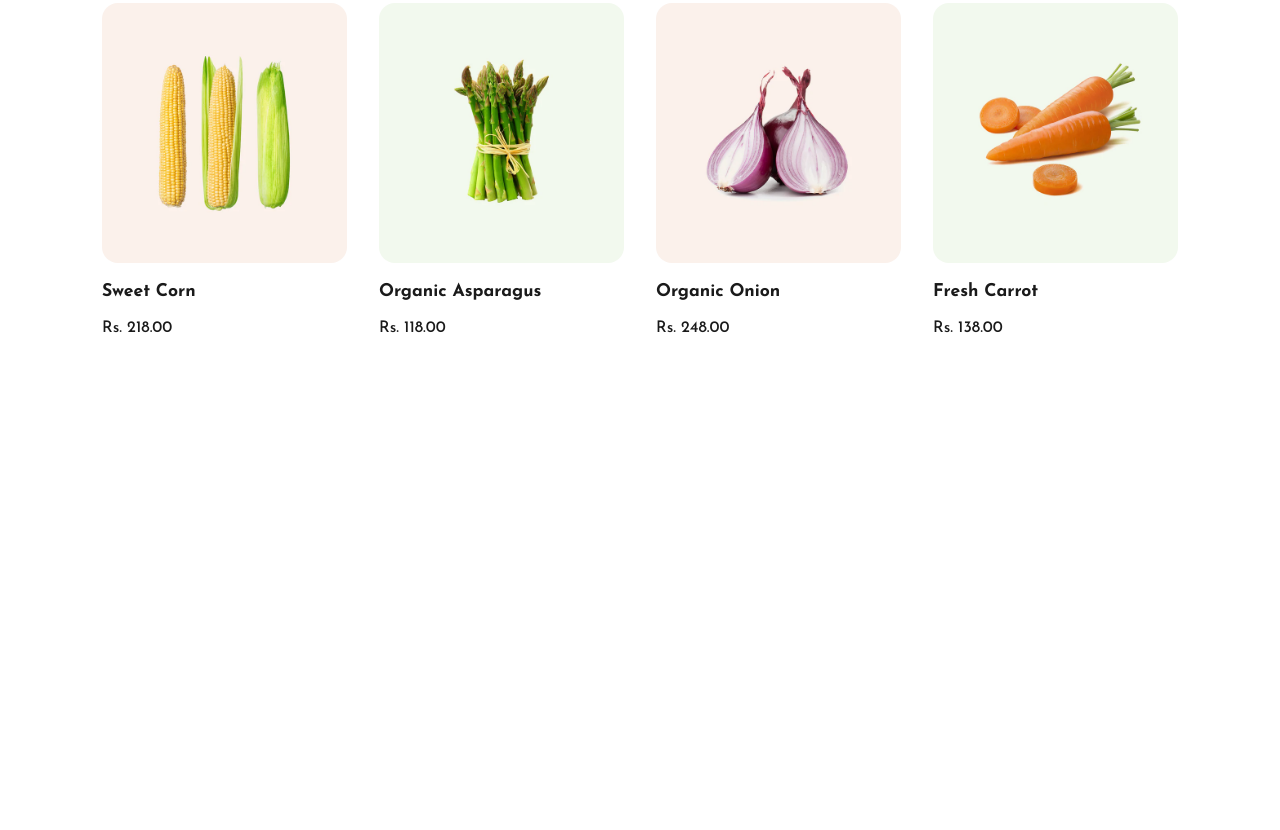
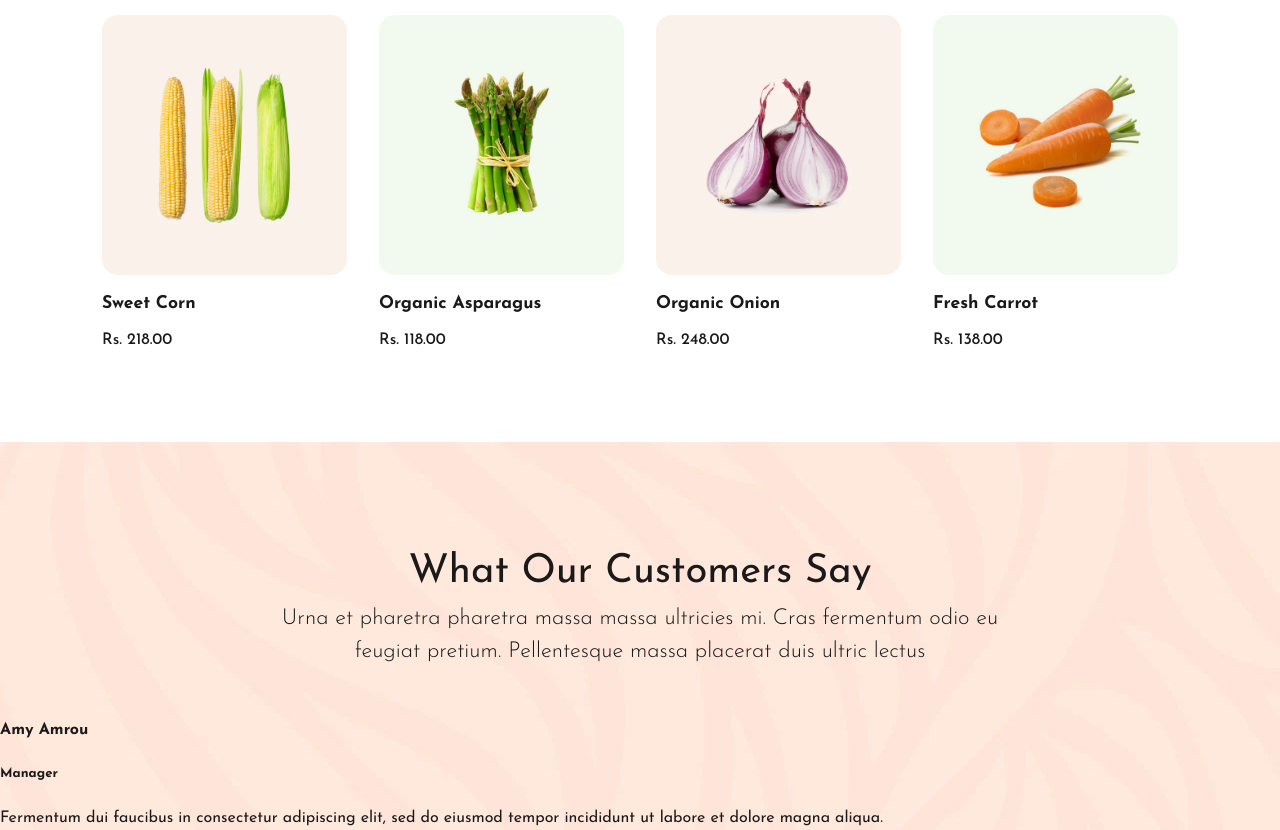
Before and after one commit to DucTranNFQ/orgik, a website: page index.html in a window 1280 px wide. Shown: the part 2197-3027 px from the top of the page. Before the commit the page ends 2627 px from the top, so only its background shows below. Drawn offline with nearby package versions, Linux system fonts and the light colour scheme.

Commit message:
start carousel section

```diff
--- a/index.html
+++ b/index.html
@@ -1815,6 +1815,35 @@
                 </div>
             </div>
         </section>
+
+        <section id="carousel-section">
+            <div class="carousel">
+                <div class="carousel__content">
+                    <h2 class="carousel__title">What Our Customers Say</h2>
+                    <p class="carousel__text">
+                        Urna et pharetra pharetra massa massa ultricies mi. Cras
+                        fermentum odio eu feugiat pretium. Pellentesque massa
+                        placerat duis ultric lectus
+                    </p>
+                </div>
+                <div class="carousel-inner">
+                    <div class="carousel-item active">
+                        <div class="carousel-item__avatar">
+                            <img class="carousel-item__avatar-img"></img>
+                        </div>
+                        <h4 class="carousel-item__title">Amy Amrou</h4>
+                        <h5 class="crousel-item__subtitle">Manager</h5>
+                        <p class="carousel-item__text">
+                            Fermentum dui faucibus in consectetur adipiscing
+                            elit, sed do eiusmod tempor incididunt ut labore et
+                            dolore magna aliqua.
+                        </p>
+                    </div>
+                </div>
+                <div class="carousel-prev"></div>
+                <div class="carousel-next"></div>
+            </div>
+        </section>
         <script src="./js/index.js"></script>
     </body>
 </html>
--- a/sass/_components.scss
+++ b/sass/_components.scss
@@ -39,3 +39,25 @@
         background-color: $secondary-color;
     }
 }
+
+.carousel {
+    &-inner {
+
+    }
+
+    &-item {
+
+    }
+
+    &-prev {
+
+    }
+
+    &-next {
+
+    }
+
+    &-indicators {
+
+    }
+}
--- a/sass/_global.scss
+++ b/sass/_global.scss
@@ -7,7 +7,9 @@ body {
     color: $body-text;
 }
 
-
+h2 {
+    font-size: 2.5rem;
+}
 
 .text-center {
     text-align: center!important;
--- a/sass/_layout.scss
+++ b/sass/_layout.scss
@@ -552,7 +552,7 @@ body {
     padding-bottom: 90px;
 
     &__title {
-        font-size: 2rem;
+        font-size: 2.5rem;
         font-weight: 400;
     }
 
@@ -644,3 +644,29 @@ body {
 
     }
 }
+
+#carousel-section {
+    background-image: url("../images/carousel_bg.webp");
+}
+
+.carousel {
+
+    &__content {
+        display: flex;
+        flex-direction: column;
+        align-items: center;
+        padding: 0 20%;
+        padding-top: 100px;
+        margin-bottom: 50px;
+        text-align: center;
+    }
+
+    &__title {
+        font-weight: 400;
+    }
+
+    &__text {
+        font-size: 22px;
+        font-weight: 300;
+    }
+}
```
Also changed, not shown: css/style.css, images/carousel_bg.webp (added), js/index.js (line endings or trailing spaces), 1 other file.
